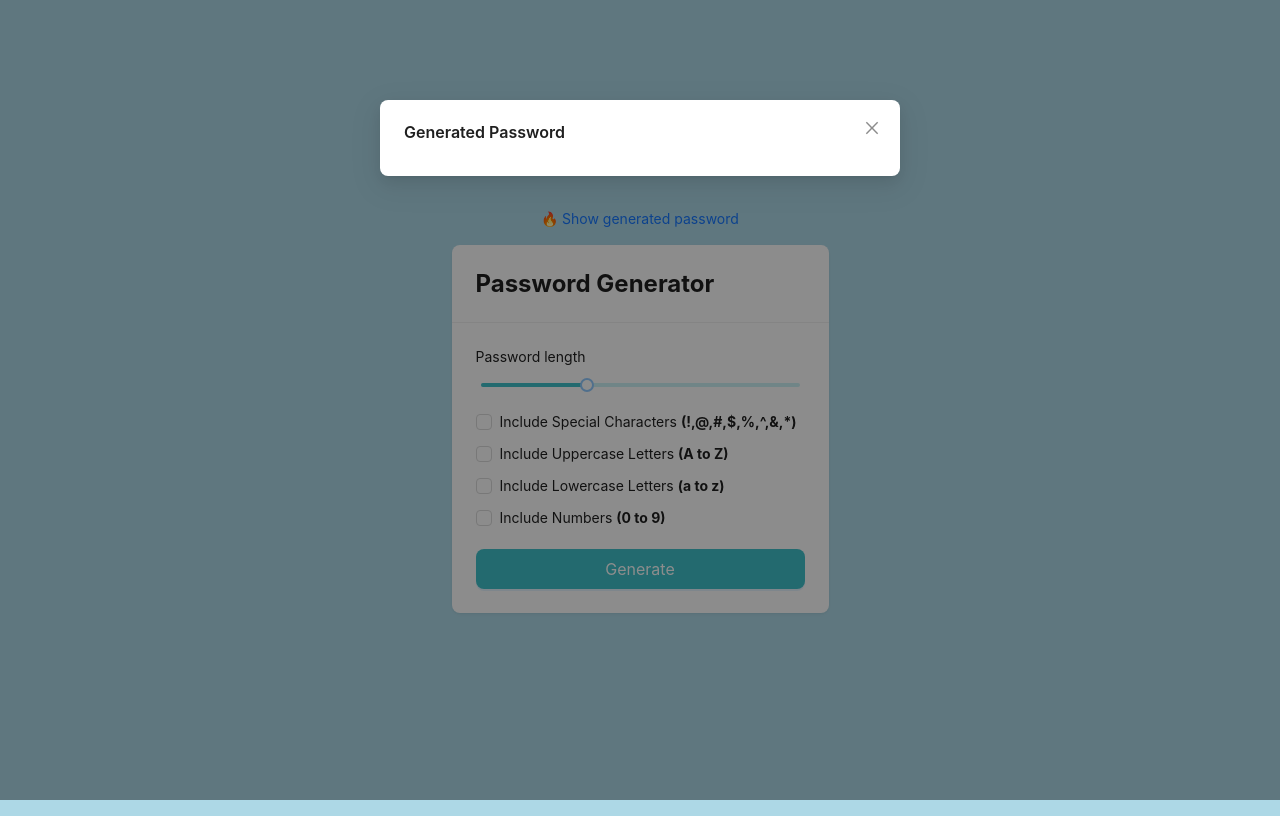
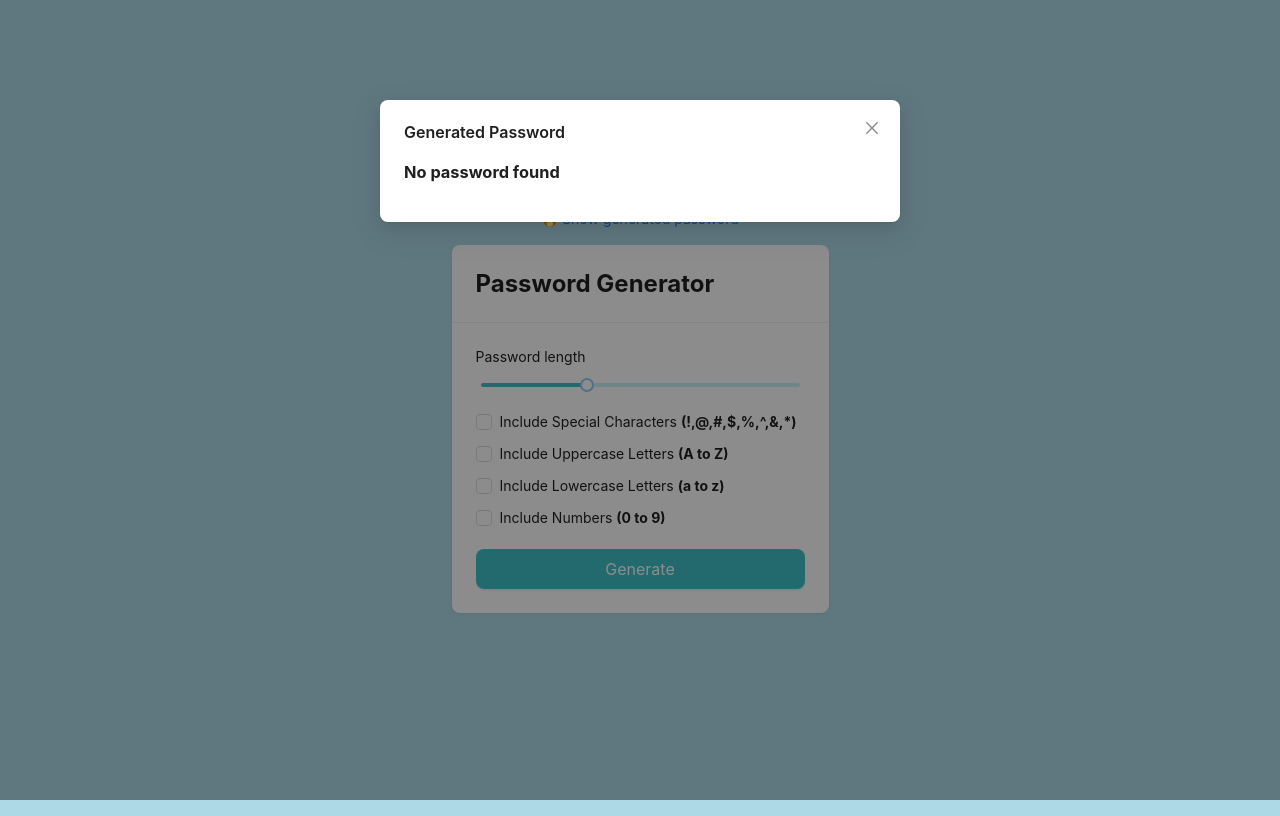
Before and after one commit to Iammayank18/randompasswordgenerator, a React (Create React App) app: page / in a window 1280 px wide. Both pictures are taken after a click on the button "🔥 Show generated password". Built offline with nearby package versions, Linux system fonts and the light colour scheme.

Commit message:
updated icon

```diff
--- a/src/PasswordGeneratorComp.js
+++ b/src/PasswordGeneratorComp.js
@@ -206,7 +206,8 @@ const PasswordGenerator = () => {
         onCancel={() => setShowGeneratedModal(false)}
         footer
       >
-        {storePass?.map((item, i) => (
+        {storePass ? (
+          storePass?.map((item, i) => (
             <p key={i}>
               <CopyToClipboard
                 text={item}
@@ -247,7 +248,10 @@ const PasswordGenerator = () => {
                 </button>
               </CopyToClipboard>
             </p>
-        ))}
+          ))
+        ) : (
+          <h3>No password found</h3>
+        )}
       </Modal>
     </div>
   );
```
Lines whose indentation alone changed are shown as unchanged.
